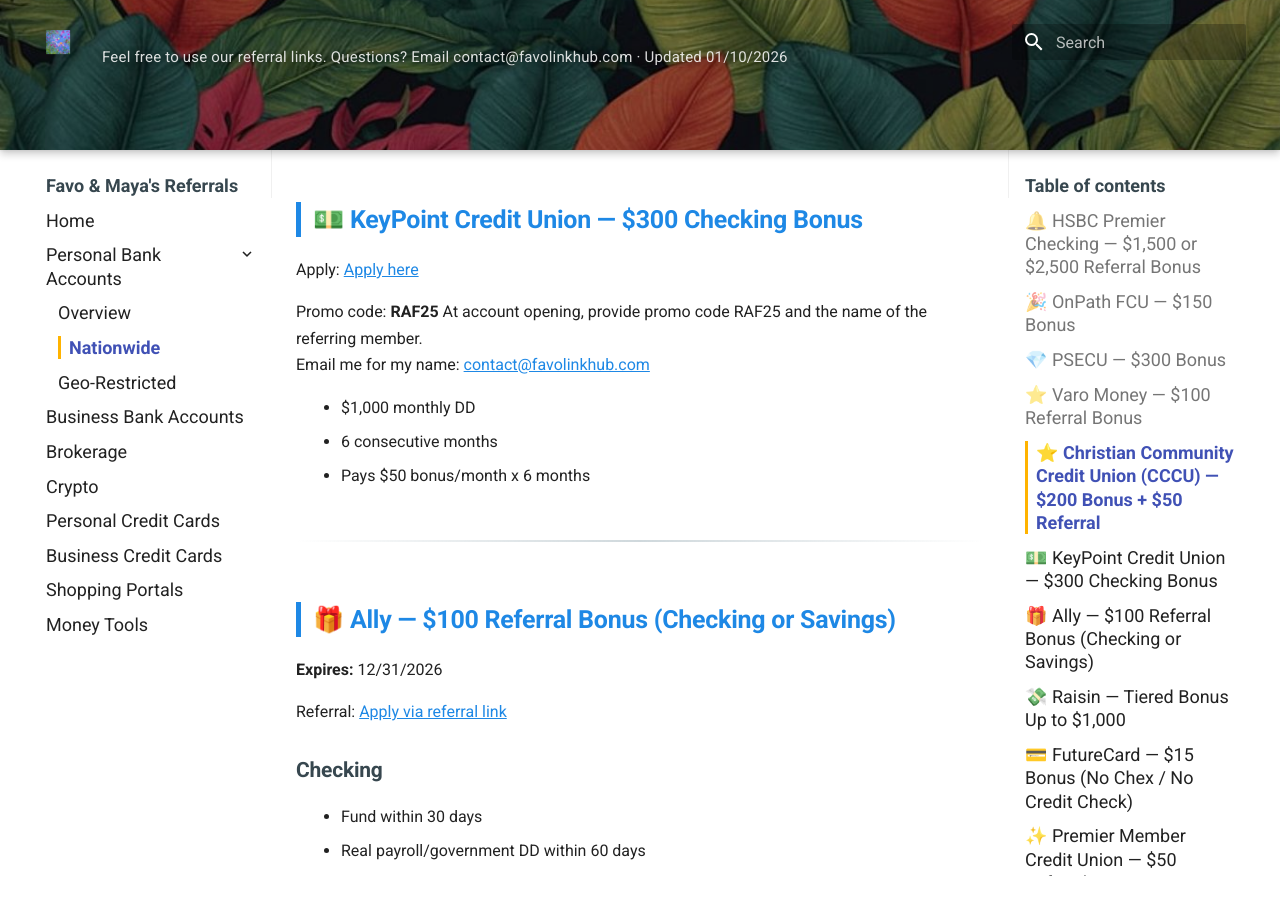
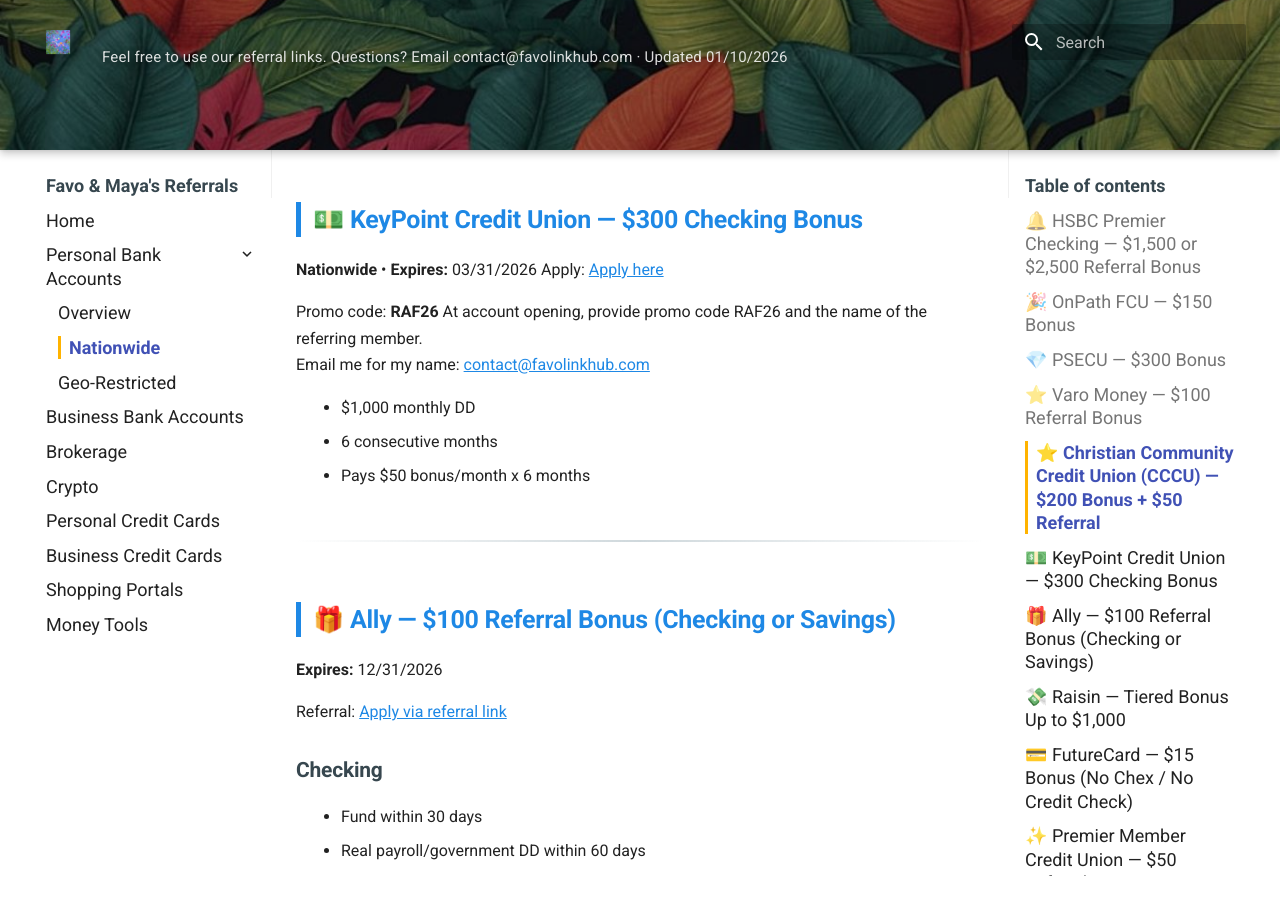
Before and after one commit to whispersofzephyr/favolinkhub-site, an MkDocs documentation site: the page built from docs/personal-bank-nationwide.md, in a window 1280 px wide and 900 px high, scrolled down 2907 px. Built offline with MkDocs 1.6.1 and Material for MkDocs 9.7.7, drawn with Linux system fonts in a browser that asks for light colours.

Commit message:
Update personal-bank-nationwide.md

```diff
--- a/docs/personal-bank-nationwide.md
+++ b/docs/personal-bank-nationwide.md
@@ -92,11 +92,11 @@ Notes: Chex used, no hard pull; $500 CC funding allowed; **privately insured**.
 ---
 
 ## 💵 KeyPoint Credit Union — $300 Checking Bonus
-
+**Nationwide** • **Expires:** 03/31/2026
 Apply: [Apply here](https://kpcu.com/About/Events/Refer-a-Friend)
 
-Promo code: **RAF25**
-At account opening, provide promo code RAF25 and the name of the referring member.
+Promo code: **RAF26**
+At account opening, provide promo code RAF26 and the name of the referring member.
 Email me for my name: [contact@favolinkhub.com](contact@favolinkhub.com)
 
 - $1,000 monthly DD
```
